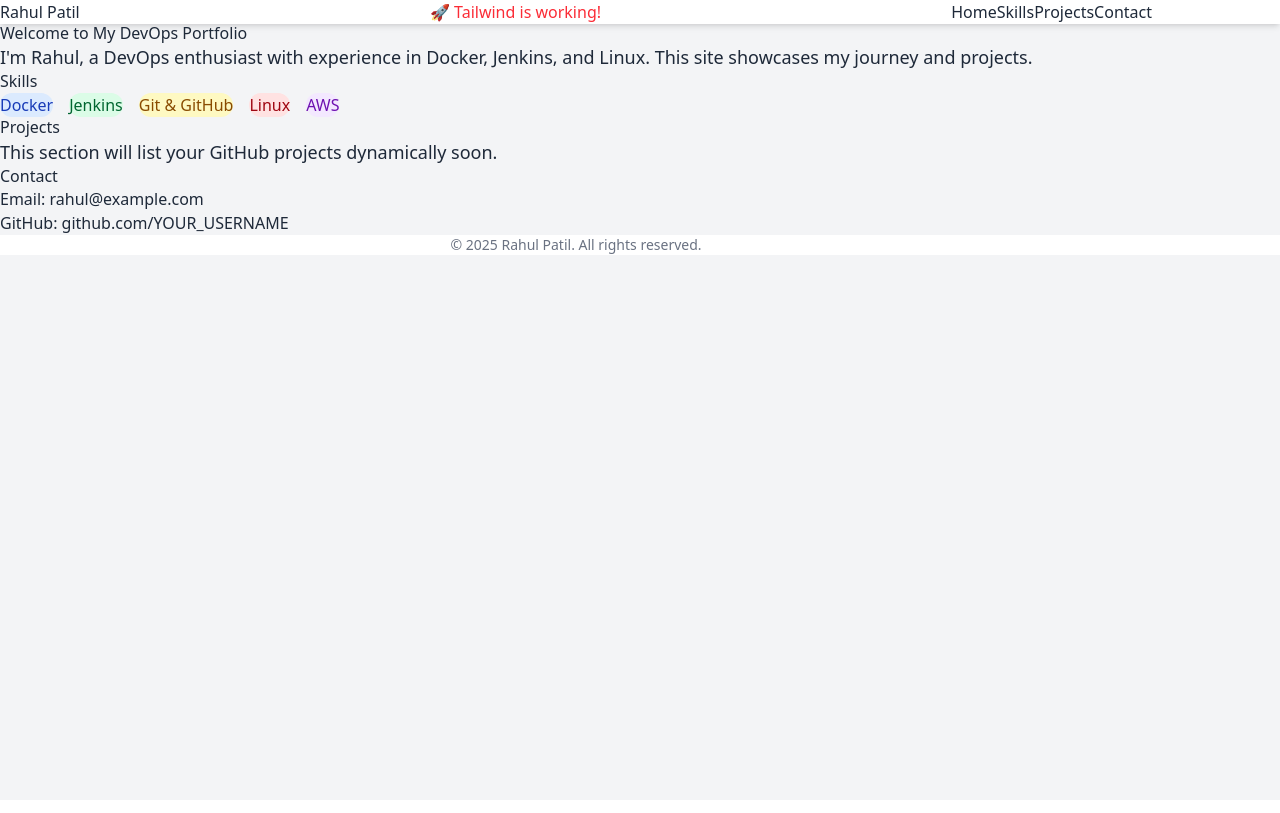
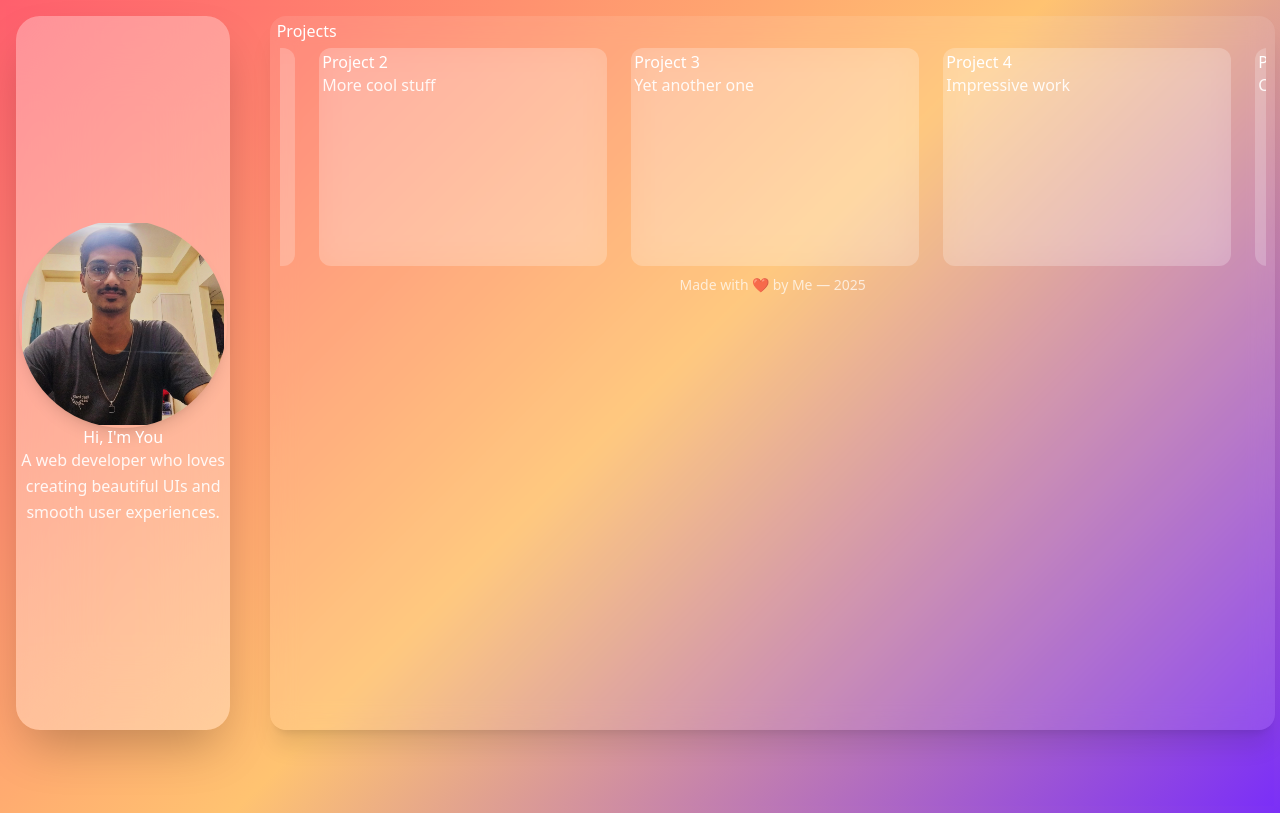
Before and after one commit to Rahul-Patil123/portfolio-devops, a React (Vite) app: page / in a window 1280 px wide. Built offline with nearby package versions, Linux system fonts and the light colour scheme.

Commit message:
add scrolling function

```diff
--- a/src/App.jsx
+++ b/src/App.jsx
@@ -1,58 +1,109 @@
+import React, { useRef, useEffect } from 'react';
+import './index.css';
+import myImage from './assets/my-image.png';
 
-function App() {
+export default function App() {
+  const projects = [
+    { title: "Project 1", description: "Cool stuff here" },
+    { title: "Project 2", description: "More cool stuff" },
+    { title: "Project 3", description: "Yet another one" },
+    { title: "Project 4", description: "Impressive work" },
+    { title: "Project 5", description: "Clean and elegant" },
+    { title: "Project 6", description: "Sleek functionality" },
+  ];
+
+  const scrollRef = useRef(null);
+  const animationRef = useRef(null);
+  const scrollSpeed = 1; // px per frame
+
+  const scroll = () => {
+    if (!scrollRef.current) return;
+
+    const container = scrollRef.current;
+
+    container.scrollLeft += scrollSpeed;
+
+    // If scroll reaches the end of the first copy, reset to start
+    if (container.scrollLeft >= container.scrollWidth / 2) {
+      container.scrollLeft = 0;
+    }
+
+    animationRef.current = requestAnimationFrame(scroll);
+  };
+
+  const stopScroll = () => {
+    cancelAnimationFrame(animationRef.current);
+  };
+
+  const startScroll = () => {
+    animationRef.current = requestAnimationFrame(scroll);
+  };
+
+  useEffect(() => {
+    startScroll();
+    return () => stopScroll(); // cleanup
+  }, []);
+
   return (
-    <div className="min-h-screen bg-gray-100 text-gray-800">
-      <header className="bg-white shadow-md p-4">
-        <div className="max-w-6xl mx-auto flex justify-between items-center">
-          <h1 className="text-9xl font-bold">Rahul Patil</h1>
-          <h1 className="text-5xl text-red-500">🚀 Tailwind is working!</h1>
-          <nav className="space-x-4">
-            <a href="#home" className="hover:text-blue-600 font-medium">Home</a>
-            <a href="#skills" className="hover:text-blue-600 font-medium">Skills</a>
-            <a href="#projects" className="hover:text-blue-600 font-medium">Projects</a>
-            <a href="#contact" className="hover:text-blue-600 font-medium">Contact</a>
-          </nav>
+    <div className="min-h-screen bg-[linear-gradient(135deg,#ff5f6d,#ffc371,#7b2ff7)] text-white transition-colors duration-500">
+      <div className="md:p-6 mx-auto">
+        <div className="flex flex-col md:flex-row min-h-[90vh] gap-6 md:gap-10">
+
+          {/* Branding Panel */}
+          <aside className="md:w-[30%] bg-white/30 rounded-3xl backdrop-blur-2xl p-6 sm:p-8 md:p-10 flex flex-col items-center justify-center text-center shadow-2xl min-h-[440px]">
+            <div className="w-40 h-40 md:w-52 md:h-52 rounded-full overflow-hidden border-4 border-white shadow-lg mb-6 transition-transform duration-300 hover:scale-105 hover:shadow-2xl">
+              <img
+                src={myImage}
+                alt="Profile"
+                className="w-full h-full object-center object-cover block"
+                style={{ aspectRatio: '1', objectFit: 'cover' }}
+              />
             </div>
-      </header>
+            <h1 className="text-2xl md:text-3xl font-bold mb-3">Hi, I'm You</h1>
+            <p className="text-white/90 text-sm md:text-base leading-relaxed px-3">
+              A web developer who loves creating beautiful UIs and smooth user experiences.
+            </p>
+          </aside>
 
-      <main className="max-w-6xl mx-auto px-4 py-10">
-        <section id="home" className="mb-16">
-          <h2 className="text-3xl font-semibold mb-4">Welcome to My DevOps Portfolio</h2>
-          <p className="text-lg">
-            I'm Rahul, a DevOps enthusiast with experience in Docker, Jenkins, and Linux. This site showcases my journey and projects.
-          </p>
-        </section>
+          {/* Main Content */}
+          <main className="flex-1 p-6 md:p-8 bg-white/10 rounded-2xl backdrop-blur-md shadow-xl">
+            <section className="mb-12">
+              <h2 className="text-2xl md:text-3xl font-semibold mb-6">Projects</h2>
 
-        <section id="skills" className="mb-16">
-          <h2 className="text-2xl font-semibold mb-4">Skills</h2>
-          <div className="flex flex-wrap gap-4">
-            <span className="px-4 py-2 bg-blue-100 text-blue-800 rounded-full">Docker</span>
-            <span className="px-4 py-2 bg-green-100 text-green-800 rounded-full">Jenkins</span>
-            <span className="px-4 py-2 bg-yellow-100 text-yellow-800 rounded-full">Git & GitHub</span>
-            <span className="px-4 py-2 bg-red-100 text-red-800 rounded-full">Linux</span>
-            <span className="px-4 py-2 bg-purple-100 text-purple-800 rounded-full">AWS</span>
+              {/* Scroll area shifted right using flex spacer */}
+              <div
+                className="w-full max-w-[62rem] mx-auto overflow-hidden relative"
+                onMouseEnter={stopScroll}
+                onMouseLeave={startScroll}
+              >
+                <div
+                  className="flex gap-6 px-2 h-56 overflow-x-scroll scrollbar-hide"
+                  ref={scrollRef}
+                >
+                  {/* Spacer to push content right without margin/padding */}
+                  <div className="w-8 shrink-0" />
+
+                  {/* Duplicate project cards for seamless loop */}
+                  {[...projects, ...projects].map((project, index) => (
+                    <div
+                      key={index}
+                      className="project-card min-w-[18rem] snap-start bg-white/20 backdrop-blur-lg rounded-xl px-6 py-5 transition-transform hover:scale-95"
+                    >
+                      <h3 className="text-lg md:text-xl font-bold mb-2">{project.title}</h3>
+                      <p className="text-sm md:text-base text-white/90">{project.description}</p>
+                    </div>
+                  ))}
+                </div>
               </div>
             </section>
 
-        <section id="projects" className="mb-16">
-          <h2 className="text-2xl font-semibold mb-4">Projects</h2>
-          <p className="text-lg">This section will list your GitHub projects dynamically soon.</p>
-        </section>
-
-        <section id="contact">
-          <h2 className="text-2xl font-semibold mb-4">Contact</h2>
-          <p>Email: <a href="mailto:rahul@example.com" className="text-blue-600">rahul@example.com</a></p>
-          <p>GitHub: <a href="https://github.com/YOUR_USERNAME" className="text-blue-600" target="_blank" rel="noopener noreferrer">github.com/YOUR_USERNAME</a></p>
-        </section>
+            {/* Footer */}
+            <footer className="text-center text-sm text-white/70 mt-8">
+              Made with ❤️ by Me — 2025
+            </footer>
           </main>
-
-      <footer className="bg-white border-t mt-10 py-4">
-        <div className="max-w-6xl mx-auto text-center text-sm text-gray-500">
-          © {new Date().getFullYear()} Rahul Patil. All rights reserved.
         </div>
-      </footer>
+      </div>
     </div>
   );
 }
-
-export default App;
--- a/src/index.css
+++ b/src/index.css
@@ -1,3 +1,20 @@
 @import "tailwindcss";
 @import "tailwindcss/preflight";
 @import "tailwindcss/utilities";
+.scrollbar-hide::-webkit-scrollbar {
+  display: none;
+}
+.scrollbar-hide {
+  -ms-overflow-style: none;
+  scrollbar-width: none;
+}
+body, div, section, article, main, aside {
+    box-sizing: border-box;
+    padding: 0.2rem;
+}
+body {
+  @apply bg-[linear-gradient(135deg,#ff5f6d,#ffc371,#7b2ff7)];
+}
+img {
+  padding: 0;
+}
```
Also changed, not shown: src/assets/Design.png (added), src/assets/my-image.png (added). Lines whose indentation alone changed are shown as unchanged.
